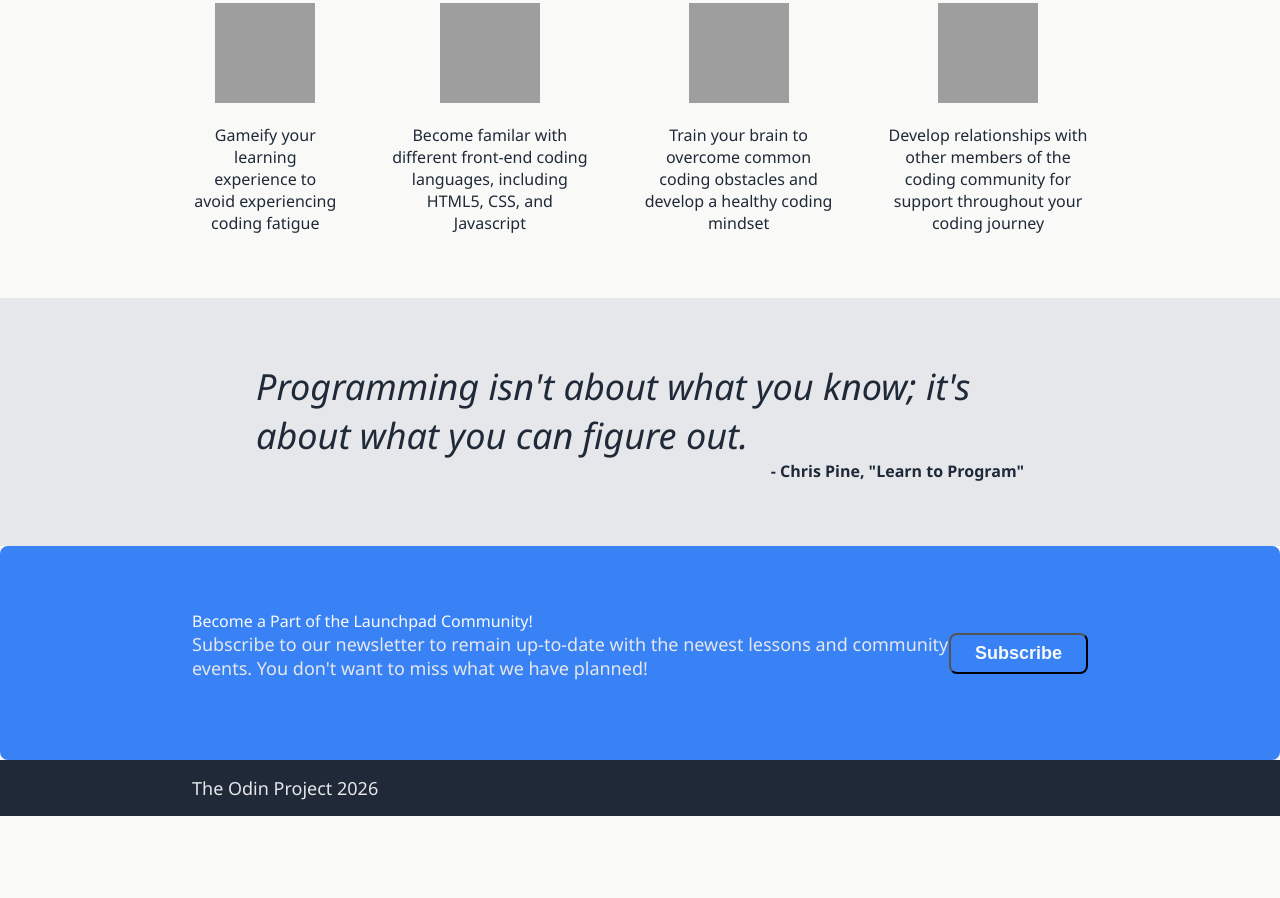
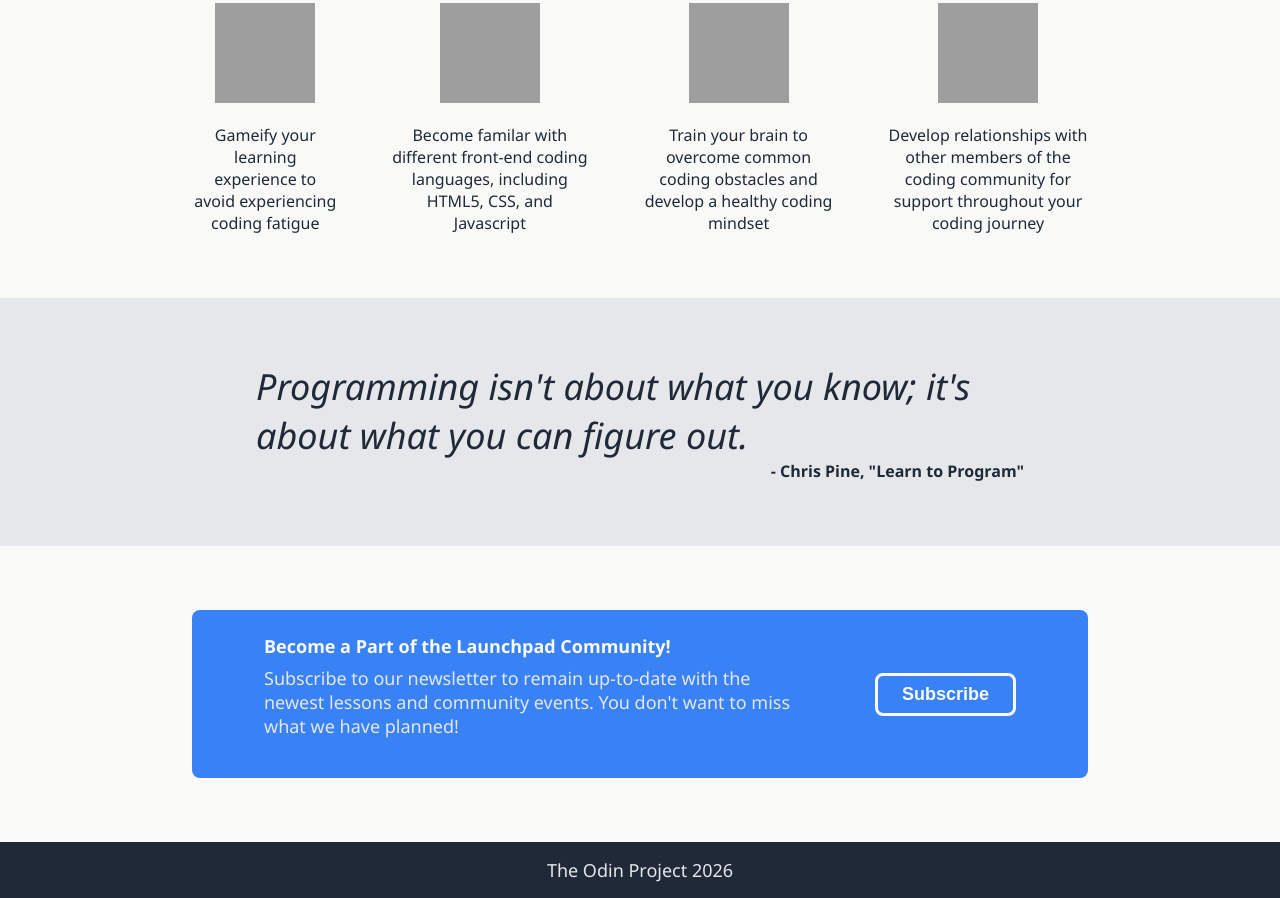
Before and after one commit to EllePhoenix23/odin-website, a plain HTML site: page index.html in a window 1280 px wide. Shown: the part 640-1538 px from the top of the page. Before the commit the page ends 1456 px from the top, so only its background shows below. Drawn offline with Linux system fonts and the light colour scheme; grey boxes are pictures that could not be loaded.

Commit message:
Add styling for section four and center footer text

```diff
--- a/style.css
+++ b/style.css
@@ -174,3 +174,27 @@ button {
     align-self: flex-end;
     font-weight: bold;
 }
+
+/* section four */
+
+.section.four {
+    margin: 64px 15%;
+    padding: 24px 72px;
+    gap: 72px;
+}
+
+.callhead {
+    font-size: 18px;
+    font-weight: bold;
+    margin-bottom: 8px;
+}
+
+.subscribe {
+    border: solid #F9FAF8;
+}
+
+/* footer */
+
+.footer {
+    text-align: center;
+}
```
